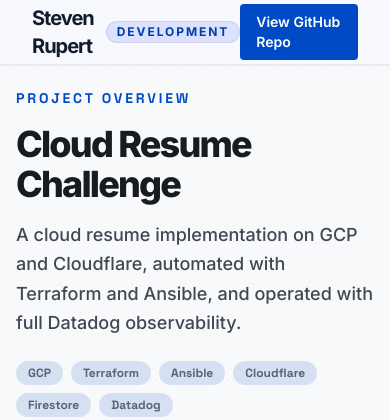
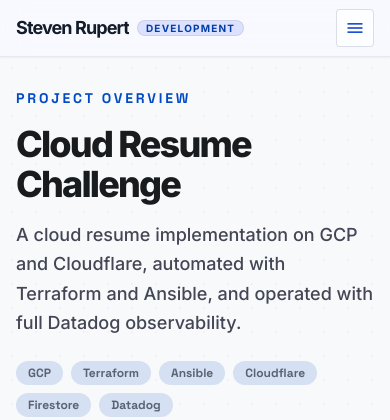
Before and after one commit to sbrupert/cloud-resume, a Flask app: page /project_overview in a window 390 px wide. Shown: the top 420 px of the page. Run offline with Flask 3, Linux system fonts and the light colour scheme; parts of the project's set-up code (start-up, migrations or seed data) failed here and were passed over; some libraries are stand-ins or nearby versions.

Commit message:
Optimize navbar and footer for mobile. Add hamburger menu on mobile.

```diff
--- a/cloud_resume/cloud_resume/templates/partials/footer.html
+++ b/cloud_resume/cloud_resume/templates/partials/footer.html
@@ -1,14 +1,14 @@
 <footer
-  class="bg-slate-50 w-full py-12 border-t border-slate-200/15"
+  class="bg-slate-50 w-full py-8 md:py-12 border-t border-slate-200/15"
 >
   <div
-    class="flex flex-col md:flex-row md:items-center md:justify-between px-8 max-w-7xl mx-auto gap-4"
+    class="flex flex-col md:flex-row md:items-center md:justify-between px-4 sm:px-6 md:px-8 max-w-7xl mx-auto gap-5"
   >
     <div class="flex flex-col sm:flex-row sm:items-center gap-4 sm:gap-8">
       <div class="font-['Inter'] text-lg font-bold text-slate-900">
         Steven Rupert
       </div>
-      <div class="flex flex-wrap items-center gap-8">
+      <div class="flex flex-wrap items-center gap-5 sm:gap-8">
         <a
           class="font-['Inter'] text-xs font-semibold uppercase tracking-[0.18em] text-slate-500 hover:text-blue-500 transition-all hover:underline"
           href="https://www.linkedin.com/in/steven-rupert-a34405197"
@@ -27,7 +27,7 @@
         </a>
       </div>
     </div>
-    <div class="font-['Inter'] text-xs font-semibold uppercase tracking-[0.18em] text-slate-500 md:text-right">
+    <div class="font-['Inter'] text-xs font-semibold uppercase tracking-[0.18em] text-slate-500 md:text-right leading-relaxed">
       © 2026 Steven Rupert • Site Version {{ site_version }}
     </div>
   </div>
--- a/cloud_resume/cloud_resume/templates/partials/navbar.html
+++ b/cloud_resume/cloud_resume/templates/partials/navbar.html
@@ -1,13 +1,17 @@
 <nav
   class="fixed top-0 w-full z-50 bg-[#f8f9ff]/85 backdrop-blur-md border-b border-[#c3c6d7]/35 shadow-sm"
 >
-  <div class="flex justify-between items-center px-8 h-16 max-w-7xl mx-auto">
-    <div class="flex items-center gap-3">
-      <div class="font-['Inter'] text-xl font-bold tracking-tighter text-[#121c2a]">
+  <div
+    class="flex justify-between items-center px-4 sm:px-6 md:px-8 h-14 md:h-16 max-w-7xl mx-auto gap-3"
+  >
+    <div class="flex items-center gap-2 sm:gap-3 min-w-0">
+      <div
+        class="font-['Inter'] text-lg sm:text-xl font-bold tracking-tighter text-[#121c2a] truncate"
+      >
         <a href="/">Steven Rupert</a>
       </div>
       <span
-        class="inline-flex items-center rounded-[999px] border border-[#c3c6d7]/60 bg-[#dbe1ff] px-2.5 py-1 font-['Inter'] text-xs font-bold uppercase tracking-[0.16em] leading-none text-[#003ea8]"
+        class="inline-flex items-center rounded-[999px] border border-[#c3c6d7]/60 bg-[#dbe1ff] px-2 py-0.5 sm:px-2.5 sm:py-1 font-['Inter'] text-[10px] sm:text-xs font-bold uppercase tracking-[0.12em] sm:tracking-[0.16em] leading-none text-[#003ea8]"
       >
         {{ site_version }}
       </span>
@@ -27,12 +31,111 @@
       </a>
     </div>
     <a
-      class="bg-[#004ac6] text-white px-4 py-2 text-sm font-['Inter'] font-semibold rounded-[4px] hover:opacity-85 transition-opacity active:scale-95"
+      class="hidden md:inline-flex bg-[#004ac6] text-white px-4 py-2 text-sm font-['Inter'] font-semibold rounded-[4px] hover:opacity-85 transition-opacity active:scale-95"
       href="https://github.com/sbrupert/cloud-resume"
       target="_blank"
       rel="noopener noreferrer"
     >
       View GitHub Repo
     </a>
+    <button
+      id="mobile-nav-toggle"
+      type="button"
+      class="md:hidden inline-flex items-center justify-center rounded-[4px] border border-[#c3c6d7]/60 bg-white/80 p-2 text-[#1d4ed8] hover:bg-[#dbe1ff] transition-colors"
+      aria-expanded="false"
+      aria-controls="mobile-nav-menu"
+      aria-label="Toggle navigation menu"
+    >
+      <span class="material-symbols-outlined text-[20px]" data-mobile-nav-icon
+        >menu</span
+      >
+    </button>
+  </div>
+  <div id="mobile-nav-menu" class="md:hidden hidden border-t border-[#c3c6d7]/35">
+    <div class="max-w-7xl mx-auto px-4 sm:px-6 py-4 flex flex-col gap-2">
+      <a
+        data-mobile-nav-link
+        class="rounded-md px-3 py-2 font-['Inter'] text-sm font-semibold tracking-tight {% if active_nav == 'resume' %}bg-[#dbe1ff] text-[#003ea8]{% else %}text-[#434655] hover:bg-[#eff4ff] hover:text-[#1d4ed8]{% endif %}"
+        href="/"
+      >
+        Resume
+      </a>
+      <a
+        data-mobile-nav-link
+        class="rounded-md px-3 py-2 font-['Inter'] text-sm font-semibold tracking-tight {% if active_nav == 'project_overview' %}bg-[#dbe1ff] text-[#003ea8]{% else %}text-[#434655] hover:bg-[#eff4ff] hover:text-[#1d4ed8]{% endif %}"
+        href="/project_overview"
+      >
+        Project Overview
+      </a>
+      <a
+        data-mobile-nav-link
+        class="mt-2 inline-flex items-center justify-center bg-[#004ac6] text-white px-4 py-2 text-sm font-['Inter'] font-semibold rounded-[4px] hover:opacity-85 transition-opacity active:scale-95"
+        href="https://github.com/sbrupert/cloud-resume"
+        target="_blank"
+        rel="noopener noreferrer"
+      >
+        View GitHub Repo
+      </a>
+    </div>
   </div>
 </nav>
+<script>
+  (() => {
+    const toggleButton = document.getElementById("mobile-nav-toggle");
+    const mobileMenu = document.getElementById("mobile-nav-menu");
+    if (!toggleButton || !mobileMenu) {
+      return;
+    }
+
+    const mobileMenuIcon = toggleButton.querySelector("[data-mobile-nav-icon]");
+    const mobileMenuLinks = mobileMenu.querySelectorAll("[data-mobile-nav-link]");
+    const desktopNavMedia = window.matchMedia("(min-width: 768px)");
+
+    const setMobileMenuState = (isOpen) => {
+      toggleButton.setAttribute("aria-expanded", String(isOpen));
+      mobileMenu.classList.toggle("hidden", !isOpen);
+      if (mobileMenuIcon) {
+        mobileMenuIcon.textContent = isOpen ? "close" : "menu";
+      }
+    };
+
+    toggleButton.addEventListener("click", () => {
+      const isOpen = toggleButton.getAttribute("aria-expanded") === "true";
+      setMobileMenuState(!isOpen);
+    });
+
+    mobileMenuLinks.forEach((link) => {
+      link.addEventListener("click", () => setMobileMenuState(false));
+    });
+
+    document.addEventListener("keydown", (event) => {
+      if (event.key !== "Escape") {
+        return;
+      }
+      setMobileMenuState(false);
+    });
+
+    document.addEventListener("click", (event) => {
+      if (mobileMenu.classList.contains("hidden")) {
+        return;
+      }
+      if (toggleButton.contains(event.target) || mobileMenu.contains(event.target)) {
+        return;
+      }
+      setMobileMenuState(false);
+    });
+
+    const syncDesktopState = (event) => {
+      if (!event.matches) {
+        return;
+      }
+      setMobileMenuState(false);
+    };
+
+    if (typeof desktopNavMedia.addEventListener === "function") {
+      desktopNavMedia.addEventListener("change", syncDesktopState);
+    } else {
+      desktopNavMedia.addListener(syncDesktopState);
+    }
+  })();
+</script>
```
